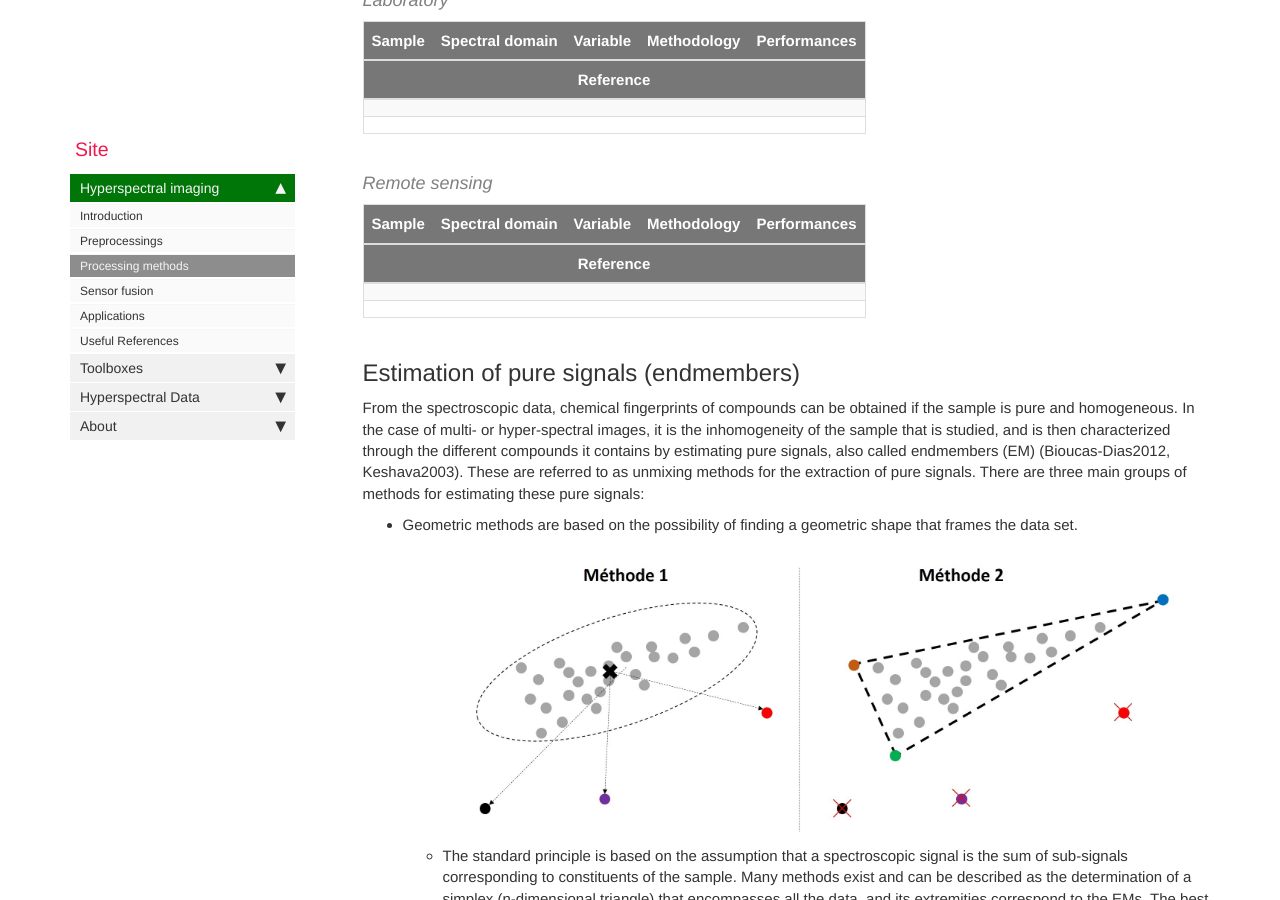
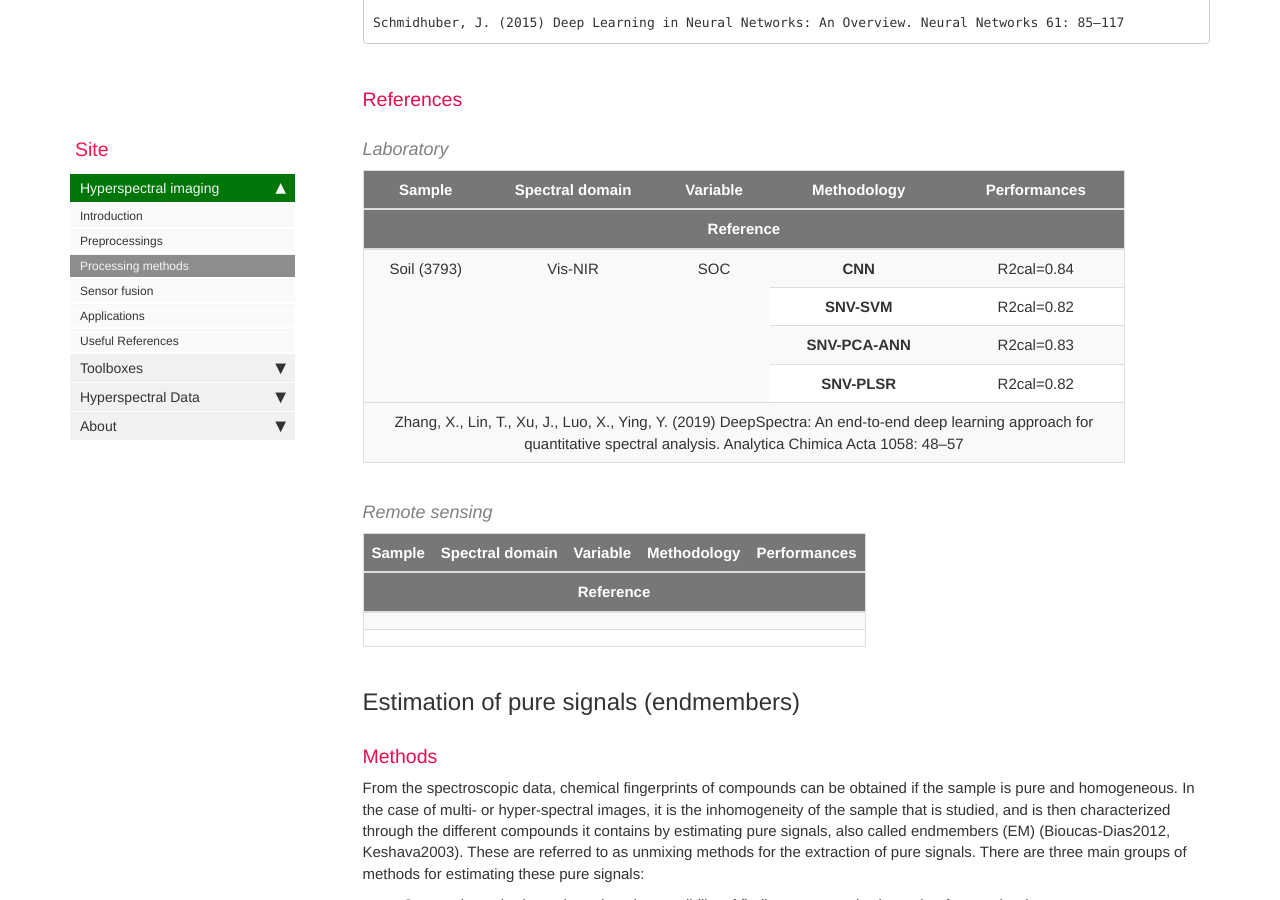
Before and after one commit to JacqKevin/JacqKevin.github.io, a Jekyll site: the page built from pages/Hyperspectral/ProcessingMethods.md, in a window 1280 px wide and 900 px high, scrolled down 3330 px. Built offline with Jekyll 4.4.1, drawn with Linux system fonts in a browser that asks for light colours; comment, search, counter and statistics services are not loaded; some of the changed text lies outside the part shown.

Commit message:
Update ProcessingMethods.md

```diff
--- a/pages/Hyperspectral/ProcessingMethods.md
+++ b/pages/Hyperspectral/ProcessingMethods.md
@@ -85,14 +87,26 @@ Schmidhuber, J. (2015) Deep Learning in Neural Networks: An Overview. Neural Net
     </thead>
     <tbody>
         <tr>
-            <td style="text-align:center"></td>
-            <td style="text-align:center"></td>
-            <td style="text-align:center"></td>
-            <td style="text-align:center"><b></b></td>
-            <td style="text-align:center"></td>
+            <td style="text-align:center" rowspan="4">Soil (3793)</td>
+            <td style="text-align:center" rowspan="4">Vis-NIR</td>
+            <td style="text-align:center" rowspan="4">SOC</td>
+            <td style="text-align:center"><b>CNN</b></td>
+            <td style="text-align:center">R2cal=0.84</td>
         </tr>
         <tr>
-            <td colspan="5" style="text-align:center"></td>
+            <td style="text-align:center"><b>SNV-SVM</b></td>
+            <td style="text-align:center">R2cal=0.82</td>
+        </tr>
+        <tr>
+            <td style="text-align:center"><b>SNV-PCA-ANN</b></td>
+            <td style="text-align:center">R2cal=0.83</td>
+        </tr>
+        <tr>
+            <td style="text-align:center"><b>SNV-PLSR</b></td>
+            <td style="text-align:center">R2cal=0.82</td>
+        </tr>
+        <tr>
+            <td colspan="5" style="text-align:center">Zhang, X., Lin, T., Xu, J., Luo, X., Ying, Y. (2019) DeepSpectra: An end-to-end deep learning approach for quantitative spectral analysis. Analytica Chimica Acta 1058: 48–57</td>
         </tr>
     </tbody>
 </table>
@@ -127,6 +141,8 @@ Schmidhuber, J. (2015) Deep Learning in Neural Networks: An Overview. Neural Net
 </table>
 
 ## Estimation of pure signals (endmembers)
+
+### Methods
 
 From the spectroscopic data, chemical fingerprints of compounds can be obtained if the sample is pure and homogeneous. In the case of multi- or hyper-spectral images, it is the inhomogeneity of the sample that is studied, and is then characterized through the different compounds it contains by estimating pure signals, also called endmembers (EM) (Bioucas-Dias2012, Keshava2003). These are referred to as unmixing methods for the extraction of pure signals. There are three main groups of methods for estimating these pure signals:
 
@@ -524,6 +540,8 @@ Schmidhuber, J. (2015) Deep Learning in Neural Networks: An Overview. Neural Net
 </table>
 
 ## Image segmentation
+
+#### Methods
 
 An image carries information about the structures making up a scene or sample. Methods exist to characterize them, called segmentation. They can be grouped into two families:
 <ul>
```
Also changed, not shown: other parts of pages/Hyperspectral/ProcessingMethods.md (+5 -3 lines).
